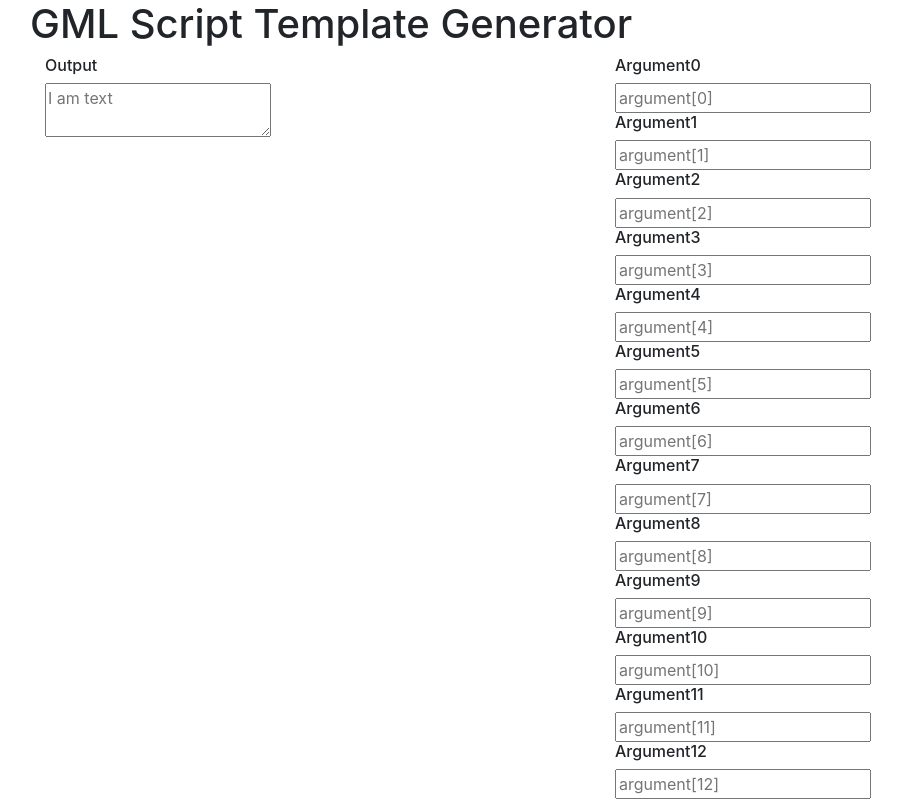
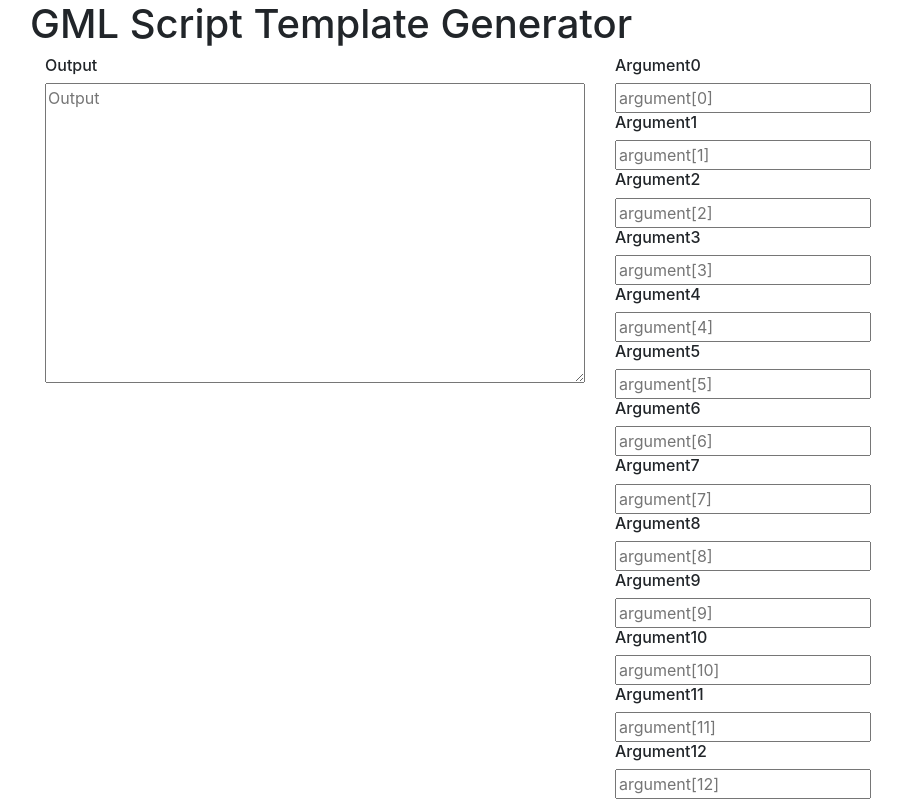
Before and after one commit to mstop4/gml-script-wizard, a React app: page / in a window 1280 px wide. Shown: the top 800 px of the page, without its empty margins (40-942 px from the left). Built offline with nearby package versions, Linux system fonts and the light colour scheme.

Commit message:
Changing App state changes output box

```diff
--- a/src/js/components/App.js
+++ b/src/js/components/App.js
@@ -19,18 +19,38 @@ class App extends Component {
 
     this.handleArgumentChange = this.handleArgumentChange.bind(this)
     this.handleReturnChange = this.handleReturnChange.bind(this)
+    this.updateOutput = this.updateOutput.bind(this)
   }
 
   handleArgumentChange(newArg, id) {
     let newArgs = this.state.arguments
     newArgs[id] = newArg
     this.setState({arguments: newArgs})
+    this.updateOutput()
     console.log("arg changed")
   }
 
   handleReturnChange(event) {
     this.setState({returnValue: event.target.value})
+    this.updateOutput()
     console.log("return changed")
+  }
+
+  updateOutput() {
+    let newOutput = ''
+
+    // Add arguments (@param)
+    for (let i = 0; i < 16; i++) {
+      if (this.state.arguments[i] !== '') {
+        newOutput += '/// @param ' + this.state.arguments[i] + '\n'
+      }
+    }
+
+    newOutput += '///\n'
+
+    // Add return (@returns)
+    newOutput += '/// @returns ' + this.state.returnValue
+    this.setState({ outputValue: newOutput })
   }
 
   render() {
--- a/src/js/components/OutputBox.js
+++ b/src/js/components/OutputBox.js
@@ -1,12 +1,22 @@
-import React from 'react'
+import React, { Component } from 'react'
 
-const OutputBox = () => {
-  return (
-    <div className='output-box col-md-6'>
-      <h2>Output</h2>
-      <textarea readOnly placeholder='I am text'></textarea>
-    </div>
-  )
+class OutputBox extends Component {
+
+  constructor(props) {
+    super(props)
+  }
+
+  render() {
+    return (
+      <div className='output-box col-md-6'>
+        <h2>Output</h2>
+        <textarea readOnly
+                  placeholder='Output'
+                  value={this.props.value}>
+        </textarea>
+      </div>
+    )
+  }
 }
 
 export default OutputBox
--- a/src/styles/fields.css
+++ b/src/styles/fields.css
@@ -1,3 +1,8 @@
 h2 {
   font-size: 1em;
 }
+
+textarea {
+  width: 100%;
+  height: 300px;
+}
```
